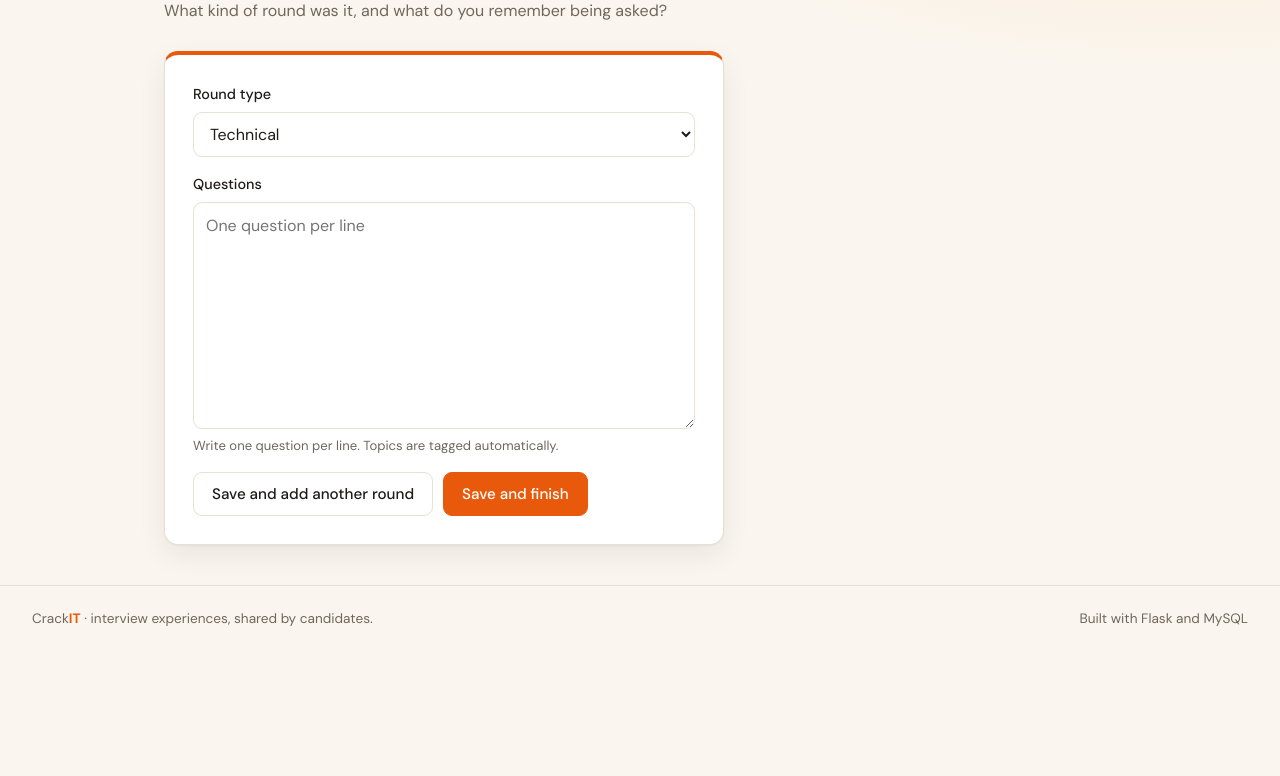
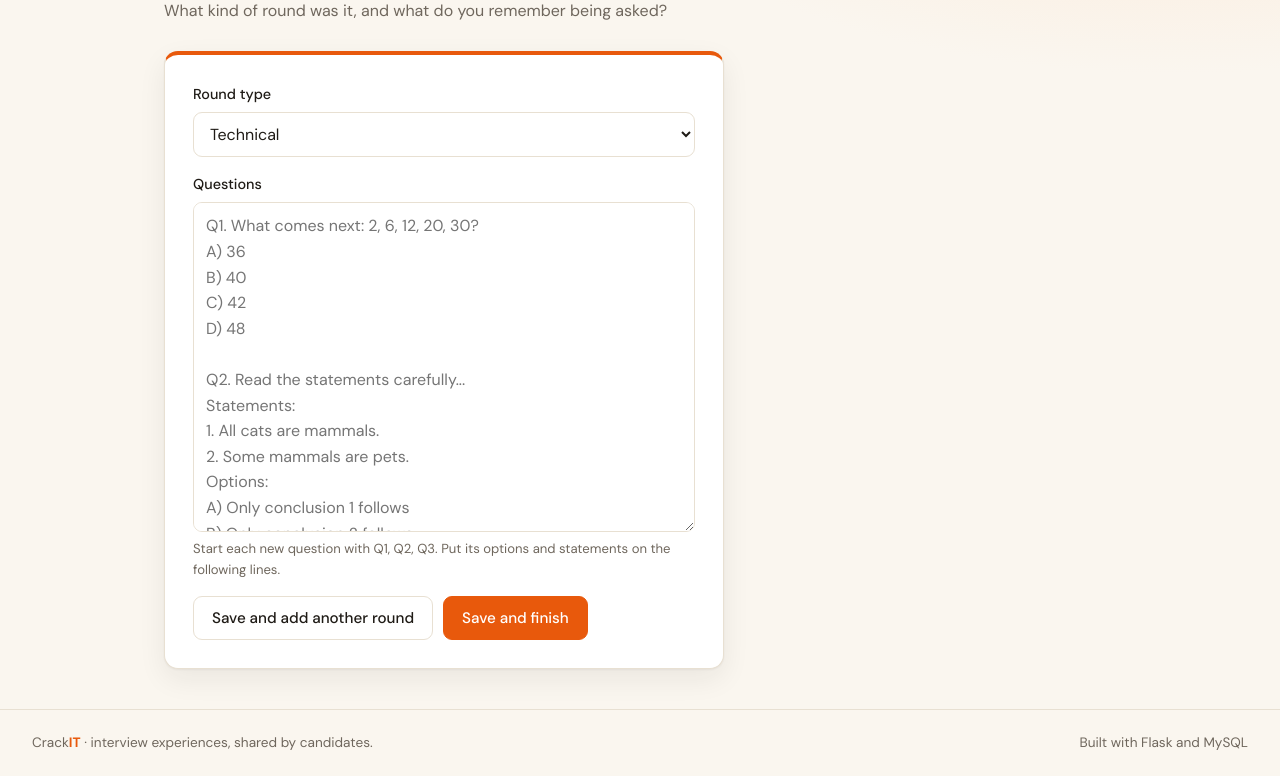
Before and after one commit to Avanijaiswal/CrackIT, a Python web app: template templates/add_round.html in a window 1280 px wide. Shown: the part 177-953 px from the top of the page. Before the commit the page ends 803 px from the top, so only its background shows below. Run offline with Jinja, Linux system fonts and the light colour scheme; the template is opened without the code that fills it, so the values that code supplies are empty.

Commit message:
Enhance question input area in add_round.html

```diff
--- a/templates/add_round.html
+++ b/templates/add_round.html
@@ -26,8 +26,16 @@
 
             <div class="field">
                 <label for="questions">Questions</label>
-                <textarea id="questions" name="questions" rows="8" placeholder="One question per line"></textarea>
-                <span class="hint">Write one question per line. Topics are tagged automatically.</span>
+                <textarea
+    id="questions"
+    name="questions"
+    rows="12"
+    placeholder="Q1. What comes next: 2, 6, 12, 20, 30?&#10;A) 36&#10;B) 40&#10;C) 42&#10;D) 48&#10;&#10;Q2. Read the statements carefully...&#10;Statements:&#10;1. All cats are mammals.&#10;2. Some mammals are pets.&#10;Options:&#10;A) Only conclusion 1 follows&#10;B) Only conclusion 2 follows"
+></textarea>
+
+<span class="hint">
+    Start each new question with Q1, Q2, Q3. Put its options and statements on the following lines.
+</span>
             </div>
 
             <div class="form-actions">
```
